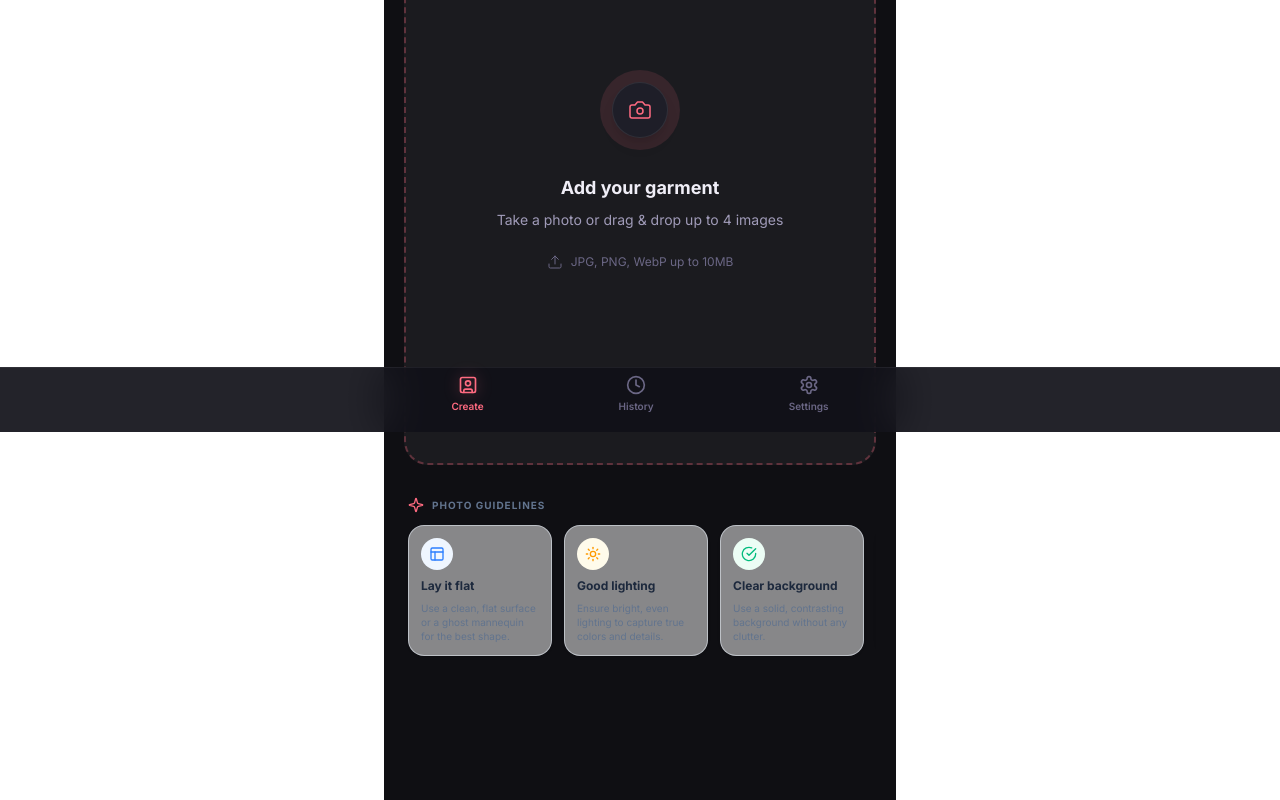
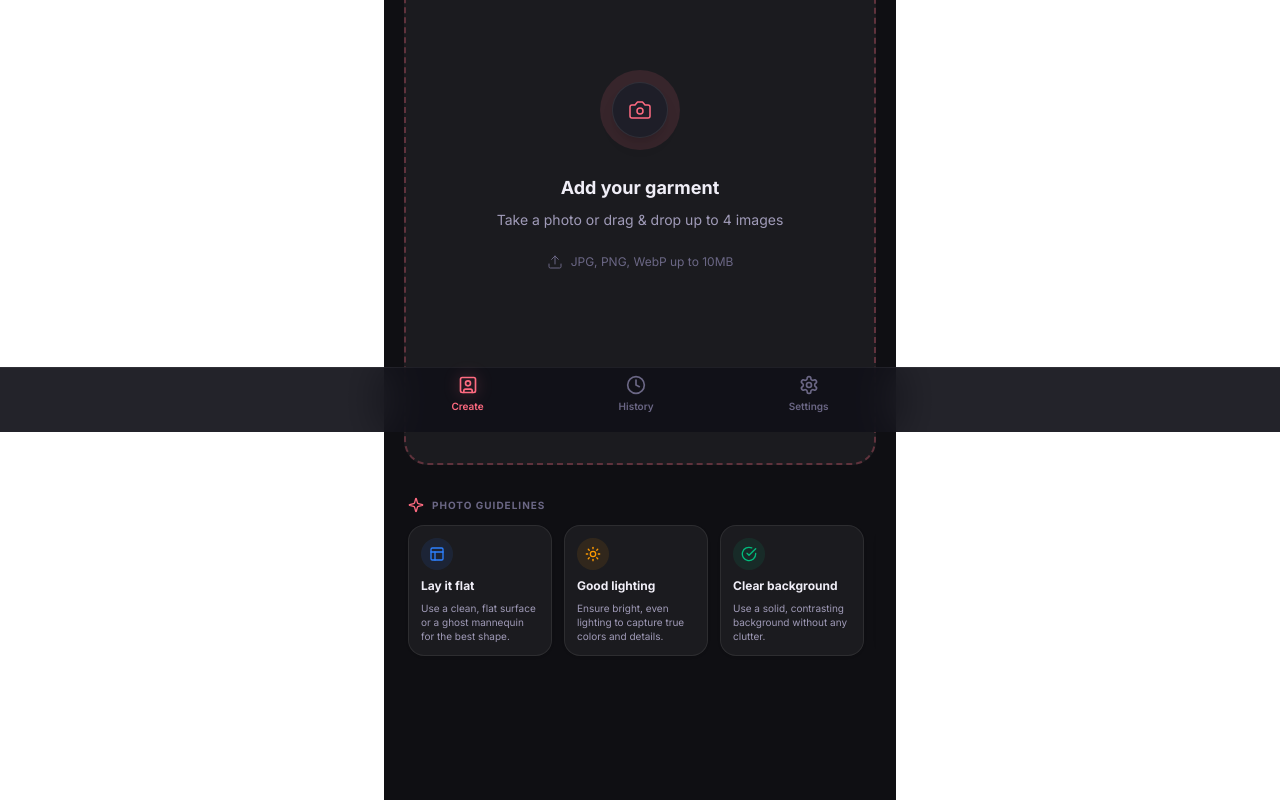
Before and after one commit to fnnktkygl-code/ff-studio, a React (Vite) app: page / in a window 1280 px wide. Shown: the part 368-1168 px from the top of the page. Built offline with nearby package versions, Linux system fonts and the light colour scheme.

Commit message:
fix: use dynamic theme variables for UploadGuidelines cards (dark mode compat)

```diff
--- a/src/components/upload/UploadGuidelines.jsx
+++ b/src/components/upload/UploadGuidelines.jsx
@@ -3,7 +3,7 @@ export function UploadGuidelines() {
         <div className="mt-8 mb-6">
             <div className="flex items-center gap-2 mb-3 px-1">
                 <SparklesIcon className="w-4 h-4 text-brand" />
-                <h3 className="text-[10px] font-bold uppercase tracking-widest text-slate-500">
+                <h3 className="text-[10px] font-bold uppercase tracking-widest theme-text-muted">
                     Photo Guidelines
                 </h3>
             </div>
@@ -11,45 +11,45 @@ export function UploadGuidelines() {
             <div className="flex gap-3 overflow-x-auto no-scrollbar pb-2 px-1">
 
                 {/* Tip 1 */}
-                <div className="shrink-0 w-36 p-3 rounded-2xl border bg-white/50 border-slate-200/60 shadow-sm flex flex-col gap-2">
-                    <div className="w-8 h-8 rounded-full bg-blue-50 flex items-center justify-center text-blue-500">
+                <div className="shrink-0 w-36 p-3 rounded-2xl border theme-card theme-border shadow-sm flex flex-col gap-2">
+                    <div className="w-8 h-8 rounded-full bg-blue-500/10 flex items-center justify-center text-blue-500">
                         <LayoutIcon className="w-4 h-4" />
                     </div>
-                    <p className="text-xs font-bold text-slate-800">Lay it flat</p>
-                    <p className="text-[10px] text-slate-500 leading-snug">
+                    <p className="text-xs font-bold theme-text">Lay it flat</p>
+                    <p className="text-[10px] theme-text-sec leading-snug">
                         Use a clean, flat surface or a ghost mannequin for the best shape.
                     </p>
                 </div>
 
                 {/* Tip 2 */}
-                <div className="shrink-0 w-36 p-3 rounded-2xl border bg-white/50 border-slate-200/60 shadow-sm flex flex-col gap-2">
-                    <div className="w-8 h-8 rounded-full bg-amber-50 flex items-center justify-center text-amber-500">
+                <div className="shrink-0 w-36 p-3 rounded-2xl border theme-card theme-border shadow-sm flex flex-col gap-2">
+                    <div className="w-8 h-8 rounded-full bg-amber-500/10 flex items-center justify-center text-amber-500">
                         <SunIcon className="w-4 h-4" />
                     </div>
-                    <p className="text-xs font-bold text-slate-800">Good lighting</p>
-                    <p className="text-[10px] text-slate-500 leading-snug">
+                    <p className="text-xs font-bold theme-text">Good lighting</p>
+                    <p className="text-[10px] theme-text-sec leading-snug">
                         Ensure bright, even lighting to capture true colors and details.
                     </p>
                 </div>
 
                 {/* Tip 3 */}
-                <div className="shrink-0 w-36 p-3 rounded-2xl border bg-white/50 border-slate-200/60 shadow-sm flex flex-col gap-2">
-                    <div className="w-8 h-8 rounded-full bg-emerald-50 flex items-center justify-center text-emerald-500">
+                <div className="shrink-0 w-36 p-3 rounded-2xl border theme-card theme-border shadow-sm flex flex-col gap-2">
+                    <div className="w-8 h-8 rounded-full bg-emerald-500/10 flex items-center justify-center text-emerald-500">
                         <CheckCircleIcon className="w-4 h-4" />
                     </div>
-                    <p className="text-xs font-bold text-slate-800">Clear background</p>
-                    <p className="text-[10px] text-slate-500 leading-snug">
+                    <p className="text-xs font-bold theme-text">Clear background</p>
+                    <p className="text-[10px] theme-text-sec leading-snug">
                         Use a solid, contrasting background without any clutter.
                     </p>
                 </div>
 
                 {/* Tip 4 */}
-                <div className="shrink-0 w-36 p-3 rounded-2xl border bg-white/50 border-slate-200/60 shadow-sm flex flex-col gap-2">
-                    <div className="w-8 h-8 rounded-full bg-purple-50 flex items-center justify-center text-purple-500">
+                <div className="shrink-0 w-36 p-3 rounded-2xl border theme-card theme-border shadow-sm flex flex-col gap-2">
+                    <div className="w-8 h-8 rounded-full bg-purple-500/10 flex items-center justify-center text-purple-500">
                         <DropletsIcon className="w-4 h-4" />
                     </div>
-                    <p className="text-xs font-bold text-slate-800">Smooth wrinkles</p>
-                    <p className="text-[10px] text-slate-500 leading-snug">
+                    <p className="text-xs font-bold theme-text">Smooth wrinkles</p>
+                    <p className="text-[10px] theme-text-sec leading-snug">
                         Iron or steam the garment for a flawless, professional finish.
                     </p>
                 </div>
```
